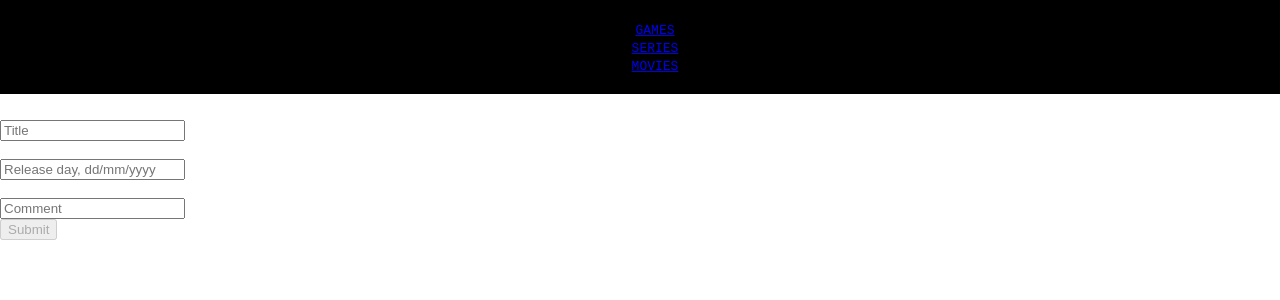
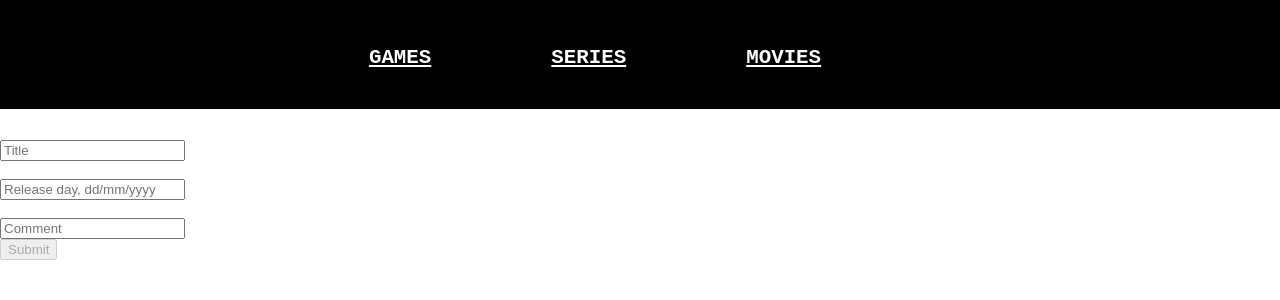
Before and after one commit to michal90r/list_ui_app, a React (Create React App) app in the folder client/: page / in a window 1280 px wide. Shown: the top 300 px of the page. Built offline with nearby package versions, Linux system fonts and the light colour scheme; the HTML template or start-up script is replaced by a standard one.

Commit message:
complete heading style

```diff
--- a/client/src/App.css
+++ b/client/src/App.css
@@ -11,7 +11,7 @@ html, body, div, span, applet, object, iframe, h1, h2, h3, h4, h5, h6, p, blockq
 .header {
   background-color: #000;
   margin: auto;
-  padding: 20px 15px;
+  padding: 40px 15px;
   text-align: center;
   text-transform: uppercase;
   width: 100%;
@@ -20,9 +20,36 @@ html, body, div, span, applet, object, iframe, h1, h2, h3, h4, h5, h6, p, blockq
 
 .formWrapper {
   position: fixed;
-  top: 120px;
+  top: 140px;
 }
 
-.header>ul>li{
+.header li{
+  display: inline-block;
+  margin-right: 120px;
+}
 
+.header a{
+  font-size: 1.6em;
+  font-weight: bold;
+  color: #fff;
 }
+
+/*
+#games{
+  position: fixed;
+  left: 100px;
+  top: 50px
+}
+
+#series{
+  position: fixed;
+  text-align: center;
+  top: 50px;
+}
+
+#movies{
+  position: fixed;
+  right: 100px;
+  top: 50px
+}
+*/
--- a/client/src/App.js
+++ b/client/src/App.js
@@ -17,17 +17,17 @@ class App extends React.Component {
                         <ul>
                             <li>
                                 <Link to='/games'>
-                                    <code>games</code>
+                                    <code id="games">Games</code>
                                 </Link>
                             </li>
                             <li>
                                 <Link to='/series'>
-                                    <code>series</code>
+                                    <code id="series">series</code>
                                 </Link>
                             </li>
                             <li>
                                 <Link to='/movies'>
-                                    <code>movies</code>
+                                    <code id="movies">movies</code>
                                 </Link>
                             </li>
                         </ul>
```
